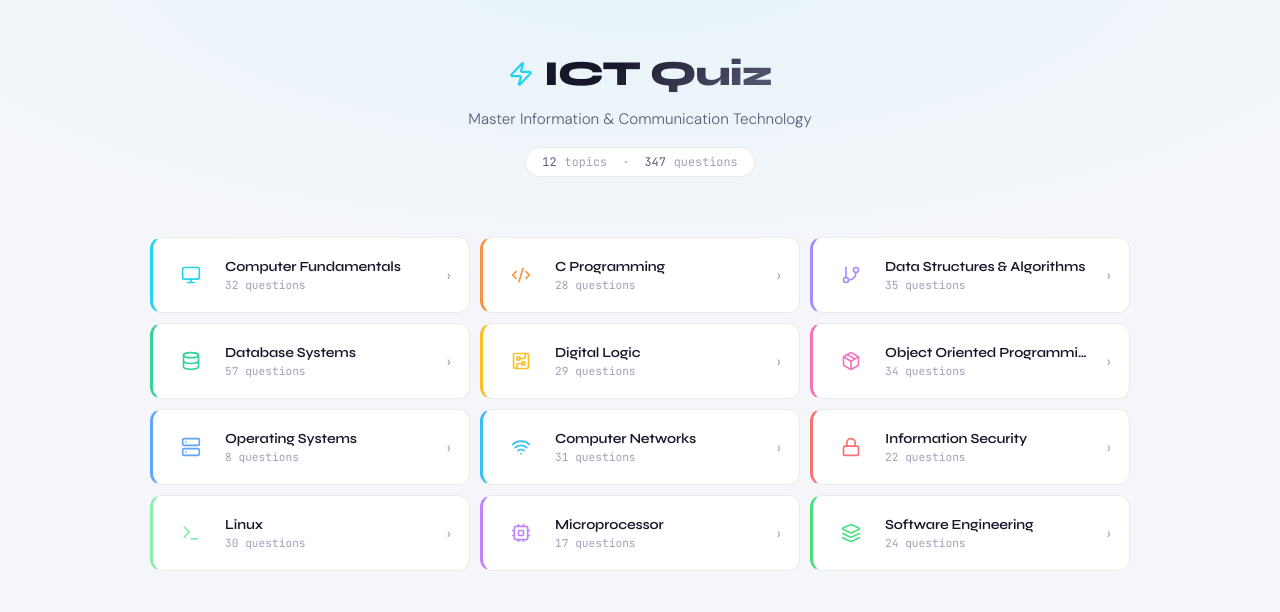
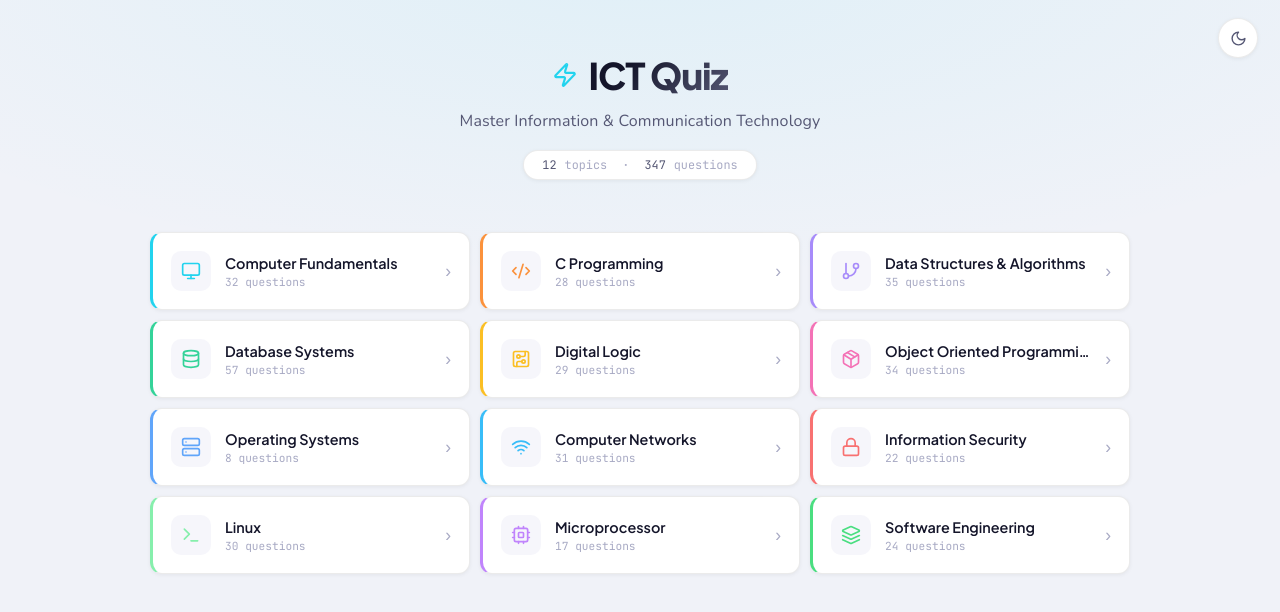
Before and after one commit to s-shahriar/ict-quiz, a React (Vite) app: page / in a window 1280 px wide. Shown: the top 612 px of the page. Built offline with nearby package versions, Linux system fonts and the light colour scheme.

Commit message:
update: readable fonts (Plus Jakarta Sans + Nunito), dark/light toggle with persistence

```diff
--- a/index.html
+++ b/index.html
@@ -6,7 +6,7 @@
     <title>ICT Quiz</title>
     <link rel="preconnect" href="https://fonts.googleapis.com">
     <link rel="preconnect" href="https://fonts.gstatic.com" crossorigin>
-    <link href="https://fonts.googleapis.com/css2?family=Syne:wght@400;600;700;800&family=DM+Sans:ital,opsz,wght@0,9..40,300;0,9..40,400;0,9..40,500;1,9..40,400&family=JetBrains+Mono:wght@400;500&display=swap" rel="stylesheet">
+    <link href="https://fonts.googleapis.com/css2?family=Plus+Jakarta+Sans:wght@400;500;600;700;800&family=Nunito:wght@400;500;600;700&family=JetBrains+Mono:wght@400;500&display=swap" rel="stylesheet">
   </head>
   <body>
     <div id="root"></div>
--- a/src/App.jsx
+++ b/src/App.jsx
@@ -1,4 +1,5 @@
-import { useState } from 'react'
+import { useState, useEffect } from 'react'
+import { Sun, Moon } from 'lucide-react'
 import { TOPICS } from './data/index.js'
 import HomeScreen from './components/HomeScreen.jsx'
 import ModeSelect from './components/ModeSelect.jsx'
@@ -8,11 +9,22 @@ import StudyMode from './components/StudyMode.jsx'
 export default function App() {
   const [screen, setScreen] = useState('home')
   const [selectedTopic, setSelectedTopic] = useState(null)
+  const [theme, setTheme] = useState(() => localStorage.getItem('ict-theme') || 'light')
 
+  useEffect(() => {
+    document.documentElement.dataset.theme = theme
+    localStorage.setItem('ict-theme', theme)
+  }, [theme])
+
+  const toggleTheme = () => setTheme(t => t === 'light' ? 'dark' : 'light')
   const goHome = () => { setScreen('home'); setSelectedTopic(null) }
 
   return (
     <div className="app-root">
+      <button className="theme-toggle" onClick={toggleTheme} title="Toggle theme">
+        {theme === 'dark' ? <Sun size={17} /> : <Moon size={17} />}
+      </button>
+
       {screen === 'home' && (
         <HomeScreen
           topics={TOPICS}
--- a/src/index.css
+++ b/src/index.css
@@ -1,75 +1,110 @@
-@import url('https://fonts.googleapis.com/css2?family=Syne:wght@400;600;700;800&family=DM+Sans:ital,opsz,wght@0,9..40,300;0,9..40,400;0,9..40,500;1,9..40,400&family=JetBrains+Mono:wght@400;500&display=swap');
+@import url('https://fonts.googleapis.com/css2?family=Plus+Jakarta+Sans:wght@400;500;600;700;800&family=Nunito:wght@400;500;600;700&family=JetBrains+Mono:wght@400;500&display=swap');
 
 *, *::before, *::after { box-sizing: border-box; margin: 0; padding: 0; }
 
+/* ── Theme Tokens ──────────────────────── */
 :root {
-  --bg: #f5f6fa;
-  --surface: #ffffff;
-  --elevated: #f0f1f8;
-  --hover: #e8eaf4;
-  --border: rgba(0,0,0,0.08);
-  --border-bright: rgba(0,0,0,0.16);
-  --text: #16172a;
-  --text-2: #5a5c78;
-  --text-3: #a0a2b8;
-  --heading: 'Syne', sans-serif;
-  --body: 'DM Sans', sans-serif;
-  --mono: 'JetBrains Mono', monospace;
-  --rad: 12px;
-  --rad-lg: 18px;
-  --max: 1020px;
+  --bg:           #f0f2f8;
+  --surface:      #ffffff;
+  --elevated:     #eef0f7;
+  --hover:        #e6e8f2;
+  --border:       rgba(0,0,0,0.08);
+  --border-bright:rgba(0,0,0,0.18);
+  --text:         #14152a;
+  --text-2:       #555774;
+  --text-3:       #a8aac4;
+  --shadow-sm:    0 1px 4px rgba(0,0,0,0.06);
+  --shadow-md:    0 2px 14px rgba(0,0,0,0.08);
+  --logo-grad:    linear-gradient(135deg, #14152a 30%, #555774 100%);
+  --bg-glow:      radial-gradient(ellipse 70% 40% at 50% -5%, rgba(34,211,238,0.08), transparent);
 }
 
+[data-theme="dark"] {
+  --bg:           #07080e;
+  --surface:      #0d0f18;
+  --elevated:     #12151f;
+  --hover:        #171a28;
+  --border:       rgba(255,255,255,0.07);
+  --border-bright:rgba(255,255,255,0.15);
+  --text:         #eeeef6;
+  --text-2:       #7878a0;
+  --text-3:       #3a3a58;
+  --shadow-sm:    0 1px 4px rgba(0,0,0,0.3);
+  --shadow-md:    0 2px 14px rgba(0,0,0,0.4);
+  --logo-grad:    linear-gradient(135deg, #eeeef6 30%, #7878a0 100%);
+  --bg-glow:      radial-gradient(ellipse 70% 40% at 50% -5%, rgba(34,211,238,0.05), transparent);
+}
+
+/* ── Base ──────────────────────────────── */
 html { scroll-behavior: smooth; }
 
 body {
   background: var(--bg);
+  background-image: var(--bg-glow);
   color: var(--text);
-  font-family: var(--body);
+  font-family: 'Nunito', sans-serif;
   min-height: 100vh;
   -webkit-font-smoothing: antialiased;
-  background-image:
-    radial-gradient(ellipse 70% 40% at 50% -5%, rgba(34,211,238,0.07), transparent);
+  transition: background 0.25s, color 0.25s;
 }
 
 button { cursor: pointer; border: none; background: none; color: inherit; font-family: inherit; }
-a { color: inherit; text-decoration: none; }
 
-/* ── Shared ─────────────────────────────── */
+/* ── Theme Toggle ──────────────────────── */
+.theme-toggle {
+  position: fixed;
+  top: 18px;
+  right: 22px;
+  z-index: 200;
+  width: 40px;
+  height: 40px;
+  border-radius: 50%;
+  background: var(--surface);
+  border: 1px solid var(--border);
+  display: flex;
+  align-items: center;
+  justify-content: center;
+  color: var(--text-2);
+  box-shadow: var(--shadow-sm);
+  transition: color 0.2s, border-color 0.2s, background 0.25s;
+}
+.theme-toggle:hover { color: var(--text); border-color: var(--border-bright); }
+
+/* ── Shared ────────────────────────────── */
 .back-btn {
   display: inline-flex;
   align-items: center;
-  gap: 6px;
+  gap: 5px;
   padding: 8px 14px;
   background: var(--surface);
   border: 1px solid var(--border);
   border-radius: 8px;
   font-size: 0.82rem;
+  font-weight: 600;
   color: var(--text-2);
+  box-shadow: var(--shadow-sm);
   transition: color 0.15s, border-color 0.15s, background 0.15s;
 }
 .back-btn:hover { color: var(--text); border-color: var(--border-bright); background: var(--elevated); }
 
-.page-wrap { max-width: var(--max); margin: 0 auto; padding: 0 20px; }
+/* ── Home Screen ───────────────────────── */
+.home { padding: 52px 20px 80px; max-width: 1020px; margin: 0 auto; }
 
-/* ── Home Screen ─────────────────────────── */
-.home { padding: 52px 20px 80px; max-width: var(--max); margin: 0 auto; }
-
-.home-header { text-align: center; margin-bottom: 60px; }
+.home-header { text-align: center; margin-bottom: 52px; }
 
 .logo-row {
   display: inline-flex;
   align-items: center;
   gap: 10px;
-  margin-bottom: 14px;
+  margin-bottom: 12px;
 }
 .logo-zap { color: #22d3ee; }
 .logo-title {
-  font-family: var(--heading);
-  font-size: 2.2rem;
+  font-family: 'Plus Jakarta Sans', sans-serif;
+  font-size: 2.3rem;
   font-weight: 800;
   letter-spacing: -0.03em;
-  background: linear-gradient(135deg, #16172a 30%, #5a5c78);
+  background: var(--logo-grad);
   -webkit-background-clip: text;
   -webkit-text-fill-color: transparent;
   background-clip: text;
@@ -77,25 +112,26 @@ a { color: inherit; text-decoration: none; }
 
 .home-sub {
   color: var(--text-2);
-  font-size: 0.95rem;
+  font-size: 1rem;
+  font-weight: 400;
   margin-bottom: 18px;
-  font-weight: 300;
+  letter-spacing: 0.01em;
 }
 
 .home-stats {
   display: inline-flex;
   align-items: center;
   gap: 8px;
-  font-family: var(--mono);
+  font-family: 'JetBrains Mono', monospace;
   font-size: 0.74rem;
   color: var(--text-3);
   background: var(--surface);
   border: 1px solid var(--border);
   border-radius: 20px;
-  padding: 6px 16px;
+  padding: 6px 18px;
+  box-shadow: var(--shadow-sm);
 }
 .home-stats em { color: var(--text-2); font-style: normal; }
-.home-stats span { color: var(--text-3); }
 
 .topics-grid {
   display: grid;
@@ -103,7 +139,7 @@ a { color: inherit; text-decoration: none; }
   gap: 10px;
 }
 
-/* ── Topic Card ─────────────────────────── */
+/* ── Topic Card ────────────────────────── */
 .topic-card {
   display: flex;
   align-items: center;
@@ -111,30 +147,22 @@ a { color: inherit; text-decoration: none; }
   background: var(--surface);
   border: 1px solid var(--border);
   border-left: 3px solid var(--c, #22d3ee);
-  border-radius: var(--rad);
-  padding: 17px 18px;
+  border-radius: 12px;
+  padding: 18px 18px;
   width: 100%;
   text-align: left;
+  box-shadow: var(--shadow-sm);
   transition: transform 0.15s ease, background 0.15s, box-shadow 0.2s;
-  position: relative;
-  overflow: hidden;
 }
-.topic-card::after {
-  content: '';
-  position: absolute;
-  inset: 0;
-  background: linear-gradient(90deg, rgba(var(--cr),var(--cg),var(--cb), 0.04) 0%, transparent 60%);
-  pointer-events: none;
-  opacity: 0;
-  transition: opacity 0.2s;
+.topic-card:hover {
+  background: var(--elevated);
+  transform: translateX(5px);
+  box-shadow: var(--shadow-md);
 }
-.topic-card:hover { background: var(--elevated); transform: translateX(5px); }
-.topic-card:hover::after { opacity: 1; }
-
 .tc-icon {
   width: 40px; height: 40px;
   border-radius: 10px;
-  background: rgba(255,255,255,0.04);
+  background: rgba(128,128,200,0.07);
   display: flex; align-items: center; justify-content: center;
   flex-shrink: 0;
   color: var(--c, #22d3ee);
@@ -142,65 +170,68 @@ a { color: inherit; text-decoration: none; }
 .tc-body { flex: 1; min-width: 0; }
 .tc-name {
   display: block;
-  font-family: var(--heading);
+  font-family: 'Plus Jakarta Sans', sans-serif;
   font-weight: 600;
-  font-size: 0.87rem;
-  letter-spacing: -0.01em;
+  font-size: 0.9rem;
   overflow: hidden;
   text-overflow: ellipsis;
   white-space: nowrap;
 }
 .tc-count {
   display: block;
-  font-family: var(--mono);
+  font-family: 'JetBrains Mono', monospace;
   font-size: 0.7rem;
   color: var(--text-3);
   margin-top: 3px;
 }
-.tc-arrow { color: var(--text-3); font-size: 1rem; transition: transform 0.15s, color 0.15s; }
+.tc-arrow { color: var(--text-3); font-size: 1.1rem; transition: transform 0.15s, color 0.15s; }
 .topic-card:hover .tc-arrow { transform: translateX(4px); color: var(--c, #22d3ee); }
 
-/* ── Mode Select ─────────────────────────── */
-.mode-page { max-width: 640px; margin: 0 auto; padding: 44px 20px 80px; }
+/* ── Mode Select ───────────────────────── */
+.mode-page { max-width: 620px; margin: 0 auto; padding: 44px 20px 80px; }
 
-.mode-topic-hero {
-  text-align: center;
-  margin: 40px 0 44px;
-}
+.mode-topic-hero { text-align: center; margin: 36px 0 40px; }
 .mode-icon-circle {
   width: 72px; height: 72px;
   border-radius: 20px;
   display: flex; align-items: center; justify-content: center;
   margin: 0 auto 16px;
-  border: 1px solid rgba(255,255,255,0.08);
+  border: 1px solid rgba(128,128,200,0.12);
 }
 .mode-topic-name {
-  font-family: var(--heading);
+  font-family: 'Plus Jakarta Sans', sans-serif;
   font-size: 1.55rem;
   font-weight: 800;
   letter-spacing: -0.02em;
   margin-bottom: 6px;
 }
-.mode-topic-meta { font-family: var(--mono); font-size: 0.75rem; color: var(--text-3); }
+.mode-topic-meta { font-family: 'JetBrains Mono', monospace; font-size: 0.74rem; color: var(--text-3); }
 
 .mode-cards { display: grid; grid-template-columns: 1fr 1fr; gap: 14px; }
 
 .mode-card {
-  display: flex;
-  flex-direction: column;
-  align-items: flex-start;
-  gap: 10px;
+  display: flex; flex-direction: column; align-items: flex-start; gap: 10px;
   background: var(--surface);
   border: 1px solid var(--border);
-  border-radius: var(--rad-lg);
-  padding: 24px 22px;
+  border-radius: 16px;
+  padding: 26px 22px;
   text-align: left;
-  transition: background 0.15s, border-color 0.2s, transform 0.15s;
+  box-shadow: var(--shadow-sm);
+  transition: background 0.15s, border-color 0.2s, transform 0.15s, box-shadow 0.2s;
 }
-.mode-card:hover { background: var(--elevated); border-color: var(--border-bright); transform: translateY(-3px); }
-.mode-card h3 { font-family: var(--heading); font-weight: 700; font-size: 1rem; }
-.mode-card p { font-size: 0.82rem; color: var(--text-2); line-height: 1.5; flex: 1; }
-.mode-card-cta { font-size: 0.8rem; font-weight: 500; margin-top: 4px; }
+.mode-card:hover {
+  background: var(--elevated);
+  border-color: var(--border-bright);
+  transform: translateY(-3px);
+  box-shadow: var(--shadow-md);
+}
+.mode-card h3 {
+  font-family: 'Plus Jakarta Sans', sans-serif;
+  font-weight: 700;
+  font-size: 1.05rem;
+}
+.mode-card p { font-size: 0.86rem; color: var(--text-2); line-height: 1.6; flex: 1; font-weight: 400; }
+.mode-card-cta { font-size: 0.82rem; font-weight: 700; margin-top: 4px; font-family: 'Plus Jakarta Sans', sans-serif; }
 
 /* ── Quiz Mode ─────────────────────────── */
 .quiz-page { max-width: 680px; margin: 0 auto; padding: 24px 20px 80px; }
@@ -208,32 +239,33 @@ a { color: inherit; text-decoration: none; }
 .quiz-topbar {
   display: flex; align-items: center;
   justify-content: space-between;
-  margin-bottom: 18px;
+  margin-bottom: 16px;
 }
 .quiz-topic-pill {
-  font-family: var(--mono);
+  font-family: 'JetBrains Mono', monospace;
   font-size: 0.72rem;
   padding: 4px 12px;
   border-radius: 20px;
   border: 1px solid currentColor;
-  opacity: 0.8;
+  opacity: 0.85;
 }
 .quiz-score-pill {
-  font-family: var(--mono);
+  font-family: 'JetBrains Mono', monospace;
   font-size: 0.78rem;
   color: var(--text-2);
   background: var(--surface);
   border: 1px solid var(--border);
   padding: 4px 12px;
   border-radius: 20px;
+  box-shadow: var(--shadow-sm);
 }
 
 .quiz-progress-track {
-  height: 3px;
-  background: var(--surface);
+  height: 4px;
+  background: var(--elevated);
   border-radius: 2px;
   overflow: hidden;
-  margin-bottom: 28px;
+  margin-bottom: 24px;
 }
 .quiz-progress-fill {
   height: 100%;
@@ -243,10 +275,10 @@ a { color: inherit; text-decoration: none; }
 
 .quiz-meta {
   display: flex; align-items: center; justify-content: space-between;
-  margin-bottom: 20px;
+  margin-bottom: 16px;
 }
 .quiz-qnum {
-  font-family: var(--mono);
+  font-family: 'JetBrains Mono', monospace;
   font-size: 0.72rem;
   color: var(--text-3);
 }
@@ -254,82 +286,76 @@ a { color: inherit; text-decoration: none; }
 .quiz-card {
   background: var(--surface);
   border: 1px solid var(--border);
-  border-radius: var(--rad-lg);
+  border-radius: 16px;
   padding: 32px 28px;
-  box-shadow: 0 2px 12px rgba(0,0,0,0.06);
+  box-shadow: var(--shadow-md);
 }
 
 .quiz-question {
-  font-size: 1.05rem;
-  line-height: 1.65;
-  margin-bottom: 28px;
-  font-weight: 400;
+  font-size: 1.08rem;
+  line-height: 1.7;
+  margin-bottom: 26px;
+  font-weight: 500;
+  font-family: 'Nunito', sans-serif;
 }
 
 .quiz-options { display: flex; flex-direction: column; gap: 10px; }
 
 .opt-btn {
-  display: flex;
-  align-items: center;
-  gap: 12px;
+  display: flex; align-items: center; gap: 12px;
   background: var(--elevated);
   border: 1.5px solid var(--border);
   border-radius: 10px;
   padding: 13px 16px;
   text-align: left;
-  font-size: 0.88rem;
+  font-size: 0.9rem;
+  font-family: 'Nunito', sans-serif;
+  font-weight: 500;
   transition: background 0.12s, border-color 0.12s, transform 0.1s;
   width: 100%;
 }
-.opt-btn:not(.revealed):hover { background: var(--hover); border-color: var(--border-bright); transform: translateX(3px); }
-
+.opt-btn:not(.revealed):hover {
+  background: var(--hover);
+  border-color: var(--border-bright);
+  transform: translateX(3px);
+}
 .opt-key {
-  width: 26px; height: 26px;
+  width: 28px; height: 28px;
   border-radius: 7px;
-  background: rgba(255,255,255,0.05);
+  background: rgba(128,128,200,0.08);
   display: flex; align-items: center; justify-content: center;
-  font-family: var(--mono);
+  font-family: 'JetBrains Mono', monospace;
   font-size: 0.7rem;
   font-weight: 500;
   flex-shrink: 0;
   transition: background 0.15s, color 0.15s;
 }
-.opt-text { flex: 1; line-height: 1.4; }
+.opt-text { flex: 1; line-height: 1.45; }
 .opt-icon { flex-shrink: 0; }
 
-.opt-btn.correct {
-  border-color: var(--c, #22d3ee);
-  background: rgba(0,0,0,0.03);
-}
+.opt-btn.correct { border-color: var(--c, #22d3ee); background: rgba(128,128,200,0.04); }
 .opt-btn.correct .opt-key { background: var(--c, #22d3ee); color: #fff; }
-
-.opt-btn.wrong {
-  border-color: #ef4444;
-  background: rgba(239,68,68,0.05);
-}
+.opt-btn.wrong { border-color: #ef4444; background: rgba(239,68,68,0.05); }
 .opt-btn.wrong .opt-key { background: #ef4444; color: #fff; }
-
 .opt-btn.dim { opacity: 0.35; }
-
 .opt-btn.revealed { cursor: default; }
 
 .quiz-next-btn {
-  display: flex; align-items: center; justify-content: center;
-  gap: 8px;
+  display: flex; align-items: center; justify-content: center; gap: 8px;
   width: 100%;
   margin-top: 20px;
-  padding: 13px;
+  padding: 14px;
   border-radius: 10px;
-  font-family: var(--heading);
-  font-weight: 600;
-  font-size: 0.9rem;
-  color: #000;
+  font-family: 'Plus Jakarta Sans', sans-serif;
+  font-weight: 700;
+  font-size: 0.92rem;
+  color: #fff;
   transition: opacity 0.15s, transform 0.15s;
   animation: slideUp 0.2s ease;
 }
 .quiz-next-btn:hover { opacity: 0.9; transform: translateY(-1px); }
 
-/* ── Score Screen ─────────────────────────── */
+/* ── Score Screen ──────────────────────── */
 .score-page {
   min-height: 100vh;
   display: flex; align-items: center; justify-content: center;
@@ -338,58 +364,58 @@ a { color: inherit; text-decoration: none; }
 .score-card {
   background: var(--surface);
   border: 1px solid var(--border);
-  border-radius: var(--rad-lg);
+  border-radius: 18px;
   padding: 48px 40px;
   text-align: center;
-  max-width: 440px;
+  max-width: 420px;
   width: 100%;
-  box-shadow: 0 4px 24px rgba(0,0,0,0.08);
+  box-shadow: var(--shadow-md);
   animation: popIn 0.4s cubic-bezier(0.34,1.56,0.64,1);
 }
 .score-trophy { margin-bottom: 18px; animation: bob 2s ease-in-out infinite; }
-.score-title { font-family: var(--heading); font-size: 1.4rem; font-weight: 800; margin-bottom: 24px; }
+.score-title {
+  font-family: 'Plus Jakarta Sans', sans-serif;
+  font-size: 1.4rem;
+  font-weight: 800;
+  margin-bottom: 22px;
+}
 .score-fraction {
-  font-family: var(--heading);
-  font-size: 4rem;
-  font-weight: 800;
-  line-height: 1;
-  margin-bottom: 4px;
+  font-family: 'Plus Jakarta Sans', sans-serif;
+  font-size: 4rem; font-weight: 800; line-height: 1; margin-bottom: 4px;
 }
 .score-total { font-size: 2rem; color: var(--text-2); }
-.score-pct { font-family: var(--mono); font-size: 1.1rem; color: var(--text-2); margin-bottom: 12px; }
-.score-msg { color: var(--text-2); font-size: 0.95rem; margin-bottom: 32px; }
+.score-pct { font-family: 'JetBrains Mono', monospace; font-size: 1.1rem; color: var(--text-2); margin-bottom: 10px; }
+.score-msg { color: var(--text-2); font-size: 0.95rem; margin-bottom: 30px; font-weight: 500; }
 .score-actions { display: flex; gap: 12px; }
 .score-retry {
   flex: 1; padding: 12px;
   background: var(--elevated); border: 1px solid var(--border);
   border-radius: 10px;
-  font-family: var(--heading); font-weight: 600; font-size: 0.88rem;
+  font-family: 'Plus Jakarta Sans', sans-serif; font-weight: 700; font-size: 0.88rem;
   color: var(--text);
   transition: background 0.15s;
 }
 .score-retry:hover { background: var(--hover); }
 .score-home {
   flex: 1; display: flex; align-items: center; justify-content: center; gap: 7px;
-  padding: 12px;
-  border-radius: 10px;
-  font-family: var(--heading); font-weight: 600; font-size: 0.88rem;
-  color: #000;
+  padding: 12px; border-radius: 10px;
+  font-family: 'Plus Jakarta Sans', sans-serif; font-weight: 700; font-size: 0.88rem;
+  color: #fff;
   transition: opacity 0.15s;
 }
 .score-home:hover { opacity: 0.88; }
 
-/* ── Study Mode ─────────────────────────── */
+/* ── Study Mode ────────────────────────── */
 .study-page { max-width: 740px; margin: 0 auto; padding: 24px 20px 80px; }
 
 .study-topbar {
   display: flex; align-items: center;
   justify-content: space-between;
-  margin-bottom: 28px;
+  margin-bottom: 26px;
 }
 .study-title {
-  font-family: var(--heading);
+  font-family: 'Plus Jakarta Sans', sans-serif;
   font-weight: 700; font-size: 1rem;
-  letter-spacing: -0.01em;
 }
 .study-home-btn {
   width: 36px; height: 36px;
@@ -398,6 +424,7 @@ a { color: inherit; text-decoration: none; }
   border: 1px solid var(--border);
   display: flex; align-items: center; justify-content: center;
   color: var(--text-2);
+  box-shadow: var(--shadow-sm);
   transition: color 0.15s, border-color 0.15s;
 }
 .study-home-btn:hover { color: var(--text); border-color: var(--border-bright); }
@@ -407,33 +434,34 @@ a { color: inherit; text-decoration: none; }
 .study-card {
   background: var(--surface);
   border: 1px solid var(--border);
-  border-radius: var(--rad);
-  padding: 22px 22px 18px;
+  border-radius: 12px;
+  padding: 20px 22px 18px;
   border-left: 3px solid var(--c, #22d3ee);
-  box-shadow: 0 1px 4px rgba(0,0,0,0.05);
+  box-shadow: var(--shadow-sm);
 }
-
 .study-card-top {
   display: flex; align-items: center; justify-content: space-between;
-  margin-bottom: 12px;
+  margin-bottom: 10px;
 }
-.study-qnum { font-family: var(--mono); font-size: 0.72rem; font-weight: 500; }
+.study-qnum { font-family: 'JetBrains Mono', monospace; font-size: 0.72rem; font-weight: 500; }
 .study-toggle {
   display: inline-flex; align-items: center; gap: 5px;
-  font-size: 0.75rem;
+  font-size: 0.75rem; font-weight: 600;
   padding: 4px 10px;
   border-radius: 6px;
-  background: rgba(255,255,255,0.04);
+  background: rgba(128,128,200,0.07);
   border: 1px solid var(--border);
   transition: color 0.15s, border-color 0.15s;
 }
 .study-toggle:hover { border-color: var(--border-bright); }
 
 .study-question {
-  font-size: 0.92rem;
-  line-height: 1.65;
+  font-size: 0.95rem;
+  line-height: 1.7;
   margin-bottom: 14px;
   color: var(--text);
+  font-weight: 500;
+  font-family: 'Nunito', sans-serif;
 }
 
 .study-options { display: flex; flex-direction: column; gap: 7px; }
@@ -444,22 +472,24 @@ a { color: inherit; text-decoration: none; }
   border-radius: 8px;
   background: var(--elevated);
   border: 1px solid var(--border);
-  font-size: 0.83rem;
+  font-size: 0.86rem;
+  font-family: 'Nunito', sans-serif;
+  font-weight: 500;
   transition: background 0.15s, border-color 0.2s;
 }
-.study-opt.correct { border-color: var(--c); background: rgba(0,0,0,0.25); }
+.study-opt.correct { border-color: var(--c); background: rgba(128,128,200,0.04); color: var(--text); }
 .study-opt-key {
   width: 22px; height: 22px;
   border-radius: 5px;
-  background: rgba(255,255,255,0.05);
+  background: rgba(128,128,200,0.09);
   display: flex; align-items: center; justify-content: center;
-  font-family: var(--mono); font-size: 0.65rem;
+  font-family: 'JetBrains Mono', monospace; font-size: 0.65rem;
   flex-shrink: 0;
 }
-.study-opt.correct .study-opt-key { background: var(--c); color: #000; }
-.study-opt-text { flex: 1; line-height: 1.4; }
+.study-opt.correct .study-opt-key { background: var(--c); color: #fff; }
+.study-opt-text { flex: 1; line-height: 1.45; }
 
-/* ── Animations ─────────────────────────── */
+/* ── Animations ────────────────────────── */
 @keyframes slideUp {
   from { opacity: 0; transform: translateY(8px); }
   to   { opacity: 1; transform: translateY(0); }
@@ -480,10 +510,11 @@ a { color: inherit; text-decoration: none; }
 .anim-fade { animation: fadeIn 0.25s ease; }
 .anim-slide { animation: slideUp 0.25s ease; }
 
-/* ── Responsive ─────────────────────────── */
+/* ── Responsive ────────────────────────── */
 @media (max-width: 600px) {
   .topics-grid { grid-template-columns: 1fr; }
   .mode-cards { grid-template-columns: 1fr; }
   .quiz-card { padding: 22px 18px; }
   .score-card { padding: 36px 24px; }
+  .theme-toggle { top: 12px; right: 12px; }
 }
```
